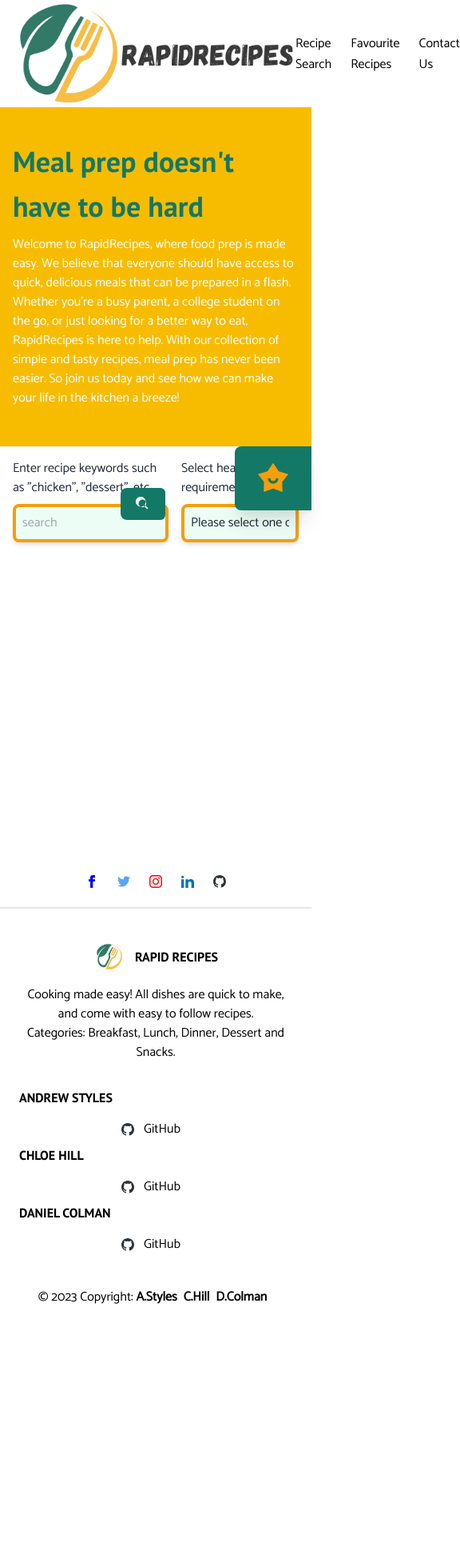
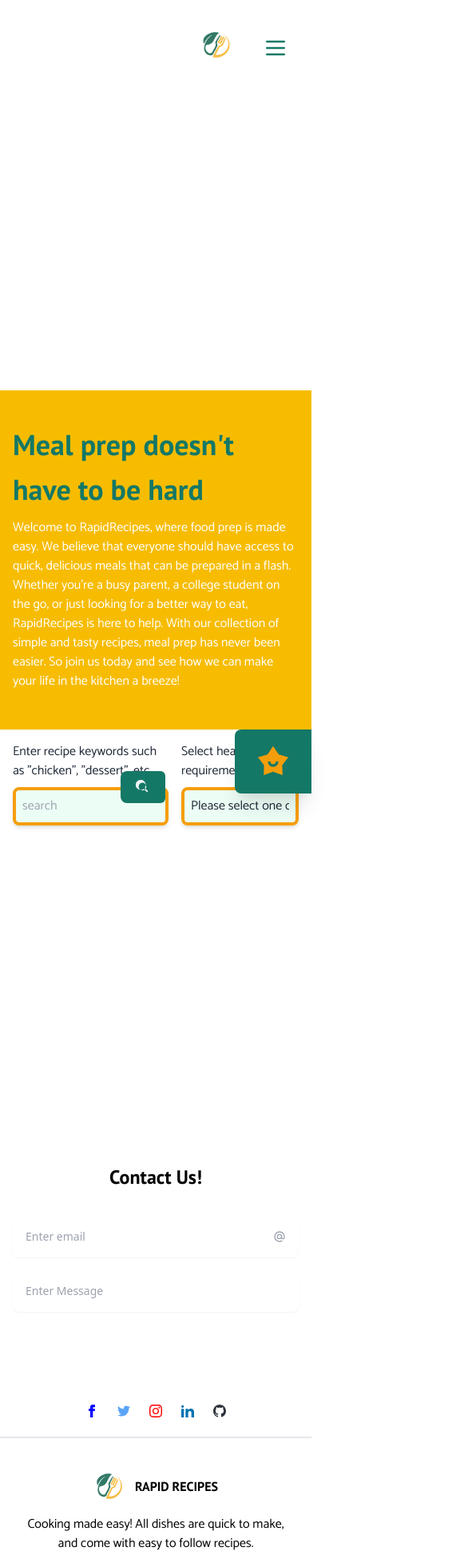
Before and after one commit to 42-djc/Project-2-Group-4, a React (Create React App) app: page / in a window 390 px wide. Shown: the top 1944 px of the page at 80% size, 576 px wide, since content can reach past the window. Before the commit the page ends 1658 px from the top, so only its background shows below. Built offline with nearby package versions, Linux system fonts and the light colour scheme.

Commit message:
adding updated form and nav bar

```diff
--- a/src/App.js
+++ b/src/App.js
@@ -4,6 +4,7 @@ import Nav from './components2/nav/Nav';
 import HeroSection from './components2/HeroSection';
 import RecipeSearch from './components2/RecipeSearch';
 import SideBar from './components2/SideBar';
+import Form from './components2/form/Form';
 import Footer from './components2/footer/Footer';
 
 const App = () => {
@@ -20,6 +21,7 @@ const App = () => {
       <section className="grid grid-cols-1 grid-rows-1 m-4 h-[30rem] justify-items-center">
         <RecipeSearch />
       </section>
+      <Form/>
       <div></div>
       <footer>
         <Footer/>
--- /dev/null
+++ b/src/components2/form/Form.jsx
@@ -0,0 +1,71 @@
+import React from "react";
+
+const Form = () => {
+  return (
+<div className="static">
+ <div className="static mx-auto max-w-screen-xl px-4 py-8 sm:px-6 lg:px-8" id="form contact-us">
+   <div className="mx-auto max-w-lg text-center">
+     <h1 className="text-2xl font-bold sm:text-3xl">Contact Us!</h1>
+   </div>
+
+   <form action="" className="mx-auto mt-8 mb-0 max-w-md space-y-4">
+     <div>
+       <label for="email" className="sr-only">Email</label>
+
+       <div className="relative">
+         <input
+           type="email"
+           className="w-full rounded-lg border-gray-200 p-4 pr-12 text-sm shadow-sm"
+           placeholder="Enter email"
+         />
+
+         <span className="absolute inset-y-0 right-0 grid place-content-center px-4">
+           <svg
+             xmlns="http://www.w3.org/2000/svg"
+             className="h-4 w-4 text-gray-400"
+             fill="none"
+             viewBox="0 0 24 24"
+             stroke="currentColor"
+           >
+             <path
+               stroke-linecap="round"
+               stroke-linejoin="round"
+               stroke-width="2"
+               d="M16 12a4 4 0 10-8 0 4 4 0 008 0zm0 0v1.5a2.5 2.5 0 005 0V12a9 9 0 10-9 9m4.5-1.206a8.959 8.959 0 01-4.5 1.207"
+             />
+           </svg>
+         </span>
+       </div>
+     </div>
+
+     <div>
+       <label for="input" className="sr-only">Message</label>
+
+       <div className="relative">
+         <input
+           type="input"
+           className="h-3rem w-full rounded-lg border-gray-200 p-4 pr-12 text-sm shadow-sm"
+           placeholder="Enter Message"
+         />
+       </div>
+     </div>
+
+     <div className="flex items-center justify-center">
+
+       <button
+         type="submit"
+         className="signin inline-block rounded-lg px-5 py-3 text-sm font-medium text-white"
+       >
+         Submit
+       </button>
+     </div>
+   </form>
+ </div>
+ </div>
+  );
+};
+
+
+
+
+export default Form;
--- a/src/components2/nav/Nav.jsx
+++ b/src/components2/nav/Nav.jsx
@@ -1,33 +1,138 @@
-import React from "react";
+import React, { useState } from "react";
+import { Transition } from "@headlessui/react";
 import Logo from "../../assets/images/rapidrecipes.png";
+import Logo1 from "../../assets/images/rapidrecipeslogo.png";
 
-const Nav = () => {
+function Dropdown() {
+  const [isOpen, setIsOpen] = useState(false);
   return (
-    <nav>
-      <div className="nav bg-white">
-        <div class="mx-auto px-5 flex items-center justify-between container mx-auto ">
-            <img className="w-50 h-50" src={Logo} alt="logo" />
-          <ul className="flex items-center gap-6">
-            <li>
-              <a className="hover:text-green-600 transition-colors transition ease-in-out delay-100" href="#search">
+    <div>
+      <nav className="bg-white-800">
+        <div className="max-w-8xl mr-auto px-4 sm:px-6 lg:px-8">
+          <div className="my-5 mx-23 flex md-flex justify-end space-x-13 h-16 whitespace-nowrap">
+            <div className="mx-auto flex justify-between items-center container">
+              <div className="flex-shrink-0">
+                <img
+                  className="h-16 w-full object-cover hidden md:block"
+                  src={Logo}
+                  alt="Workflow"
+                />
+              </div>
+              <div className="hidden md:block">
+                <div className="mx-20 flex md-flex items-center space-x-10">
+                  <a
+                    href="#search-section"
+                    className="text-gray-800 hover:bg-gray-300 hover:text-green-800 px-3 py-2 rounded-md text-sm font-medium text-center"
+                  >
                     Recipe Search
                   </a>
-            </li>
-            <li>
-              <a className="hover:text-green-600 transition-colors transition ease-in-out delay-100" href="#recipes">
-                Favourite Recipes
-              </a>
-            </li>
-            <li>
-              <a className="hover:text-green-600 transition-colors" href="#contact">
+
+                  <a
+                    href="#contact-us"
+                    className="text-gray-800 hover:bg-gray-300 hover:text-green-800 px-3 py-2 rounded-md text-sm font-medium text-center"
+                  >
                     Contact Us
                   </a>
-            </li>
-          </ul>
                 </div>
               </div>
+            </div>
+            <div className="flex md:hidden grid grid-cols-2 grid-rows-1 gap-4">
+            <div className="inline-flex items-end justify-center p-2 rounded-md ">
+                  <img
+                    className=" h-10 w-20"
+                    src={Logo1}
+                    alt="Workflow"
+                  />
+                </div>
+              <button
+                onClick={() => setIsOpen(!isOpen)}
+                type="button"
+                className="bg-white-900 inline-flex items-end justify-center p-2 rounded-md text-gray-800 hover:text-gray-800 focus:outline-none"
+                aria-controls="mobile-menu"
+                aria-expanded="false"
+              >
+
+                <span className="sr-only">Open main menu</span>
+                {!isOpen ? (
+                  <svg
+                    className="block h-8 w-8"
+                    xmlns="http://www.w3.org/2000/svg"
+                    fill="none"
+                    viewBox="0 0 24 24"
+                    stroke="#147866"
+                    aria-hidden="true"
+                  >
+                    <path
+                      strokeLinecap="round"
+                      strokeLinejoin="round"
+                      strokeWidth="2"
+                      d="M4 6h16M4 12h16M4 18h16"
+                    />
+                  </svg>
+                ) : (
+                  <svg
+                    className="block h-6 w-6"
+                    xmlns="http://www.w3.org/2000/svg"
+                    fill="none"
+                    viewBox="0 0 24 24"
+                    stroke="#147866"
+                    aria-hidden="true"
+                  >
+                    <path
+                      strokeLinecap="round"
+                      strokeLinejoin="round"
+                      strokeWidth="2"
+                      d="M6 18L18 6M6 6l12 12"
+                    />
+                  </svg>
+                )}
+              </button>
+            </div>
+          </div>
+        </div>
+
+        <Transition
+          show={isOpen}
+          enter="transition ease-out duration-50 transform"
+          enterFrom="opacity-0 scale-95"
+          enterTo="opacity-100 scale-100"
+          leave="transition ease-in duration-50 transform"
+          leaveFrom="opacity-100 scale-100"
+          leaveTo="opacity-0 scale-95"
+        >
+          {(ref) => (
+            <div className="md:hidden" id="mobile-menu">
+              <div ref={ref} className="px-2 pt-2 pb-3 space-y-1 sm:px-3">
+                <a
+                  href="#"
+                  className="text-gray-800 hover:bg-gray-100 hover:text-green-600 block px-3 py-2 rounded-md text-base font-medium"
+                >
+                  Recipe Search
+                </a>
+
+                <a
+                  href="#"
+                  className="text-gray-800 hover:bg-gray-100 hover:text-green-600 block px-3 py-2 rounded-md text-base font-medium"
+                >
+                  Contact Us
+                </a>
+              </div>
+            </div>
+          )}
+        </Transition>
       </nav>
+
+      <main>
+        <div>
+          {/* <!-- Replace with your content --> */}
+
+            <div className="rounded-lg h-96"></div>
+
+          {/* <!-- /End replace --> */}
+        </div>
+      </main>
+    </div>
   );
-};
+}
 
-export default Nav;
+export default Dropdown;
```
Lines whose indentation alone changed are shown as unchanged.
